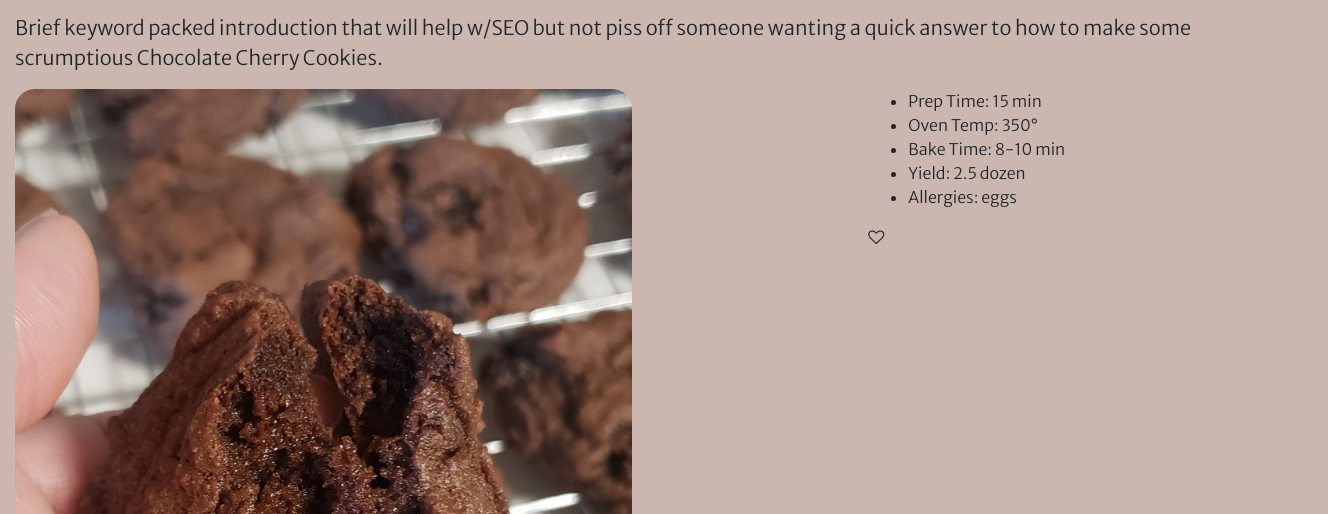
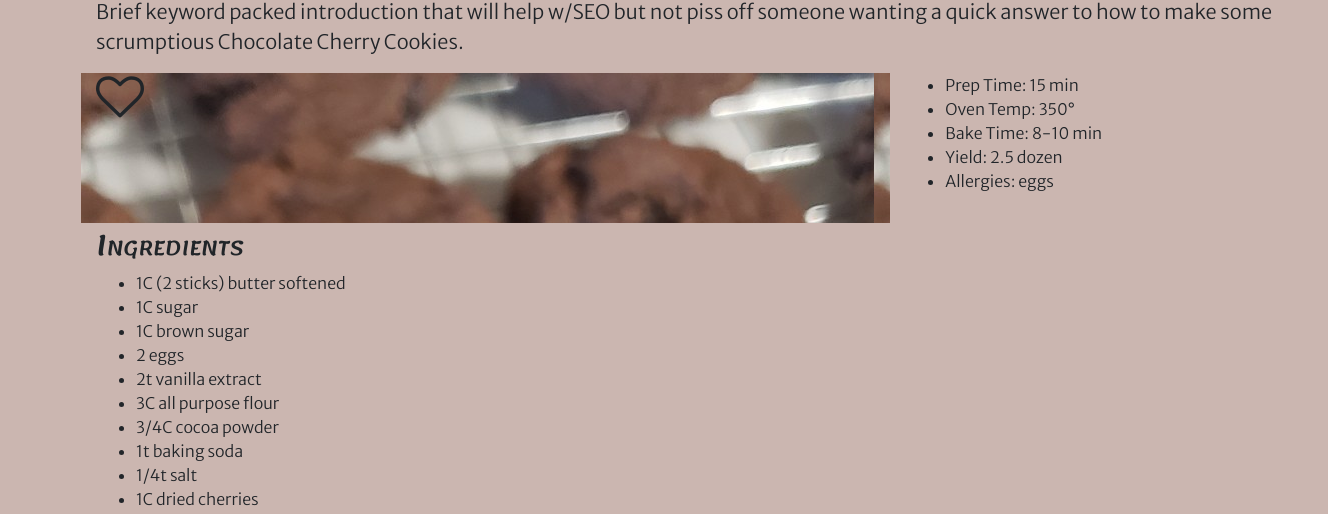
Before and after one commit to S-Toney/RecipeTemplate, a plain HTML site: page RecipeTemplate/index.html in a window 1280 px wide. Shown: the part 438-952 px from the top of the page, 1328 px wide, since content can reach past the window. Drawn offline with Linux system fonts and the light colour scheme.

Commit message:
work on image and icon

```diff
--- a/RecipeTemplate/css/custom.css
+++ b/RecipeTemplate/css/custom.css
@@ -6,6 +6,22 @@ body {
 
 body img {
     border-radius: 20px;
+}
+
+#recipeImg {
+    background-image: url('../img/insideCCCSmall.jpg');
+    display: block;
+    z-index: 1;
+    /*max-height: ;*/
+    min-height: 150px;
+}
+
+#recipeIcon {
+    position: absolute;
+    color: red;
+    font-size: 2.5em;
+    z-index: 2;
+    padding: 2em;
 }
 
 .merriweatherSans {
@@ -58,7 +74,6 @@ nav {
     background-size: cover;
     background-repeat: no-repeat;
     padding: 3em;
-    margin-bottom: 2em;
     text-shadow: 2px 2px 3px #e1b7ab;
 }
 
@@ -66,6 +81,11 @@ nav {
     background-color: rgba(153, 111, 99, .5);
     border-radius:20px;
     padding: 2em;
+}
+
+.recipe {
+    margin: 0 3em;
+    padding: 1em 3em;
 }
 
 .gold {
--- a/RecipeTemplate/index.html
+++ b/RecipeTemplate/index.html
@@ -56,14 +56,16 @@
             <h2 class="gold">&#9733; &#9733; &#9733; &#9733; &#9734;</h2>
         </div>
     </section>
-    <div class="container-fluid">
+    <div class="container-fluid recipe">
         <section class="mCenter">
             <article class="d-inline-block">
                 <p class="lead">
                     Brief keyword packed introduction that will help w/SEO but not piss off someone wanting a quick answer to how to make some scrumptious Chocolate Cherry Cookies.
                 </p>
                 <div class="row">
-                    <div class="col-md-8 col-sm-9"><img src="img/insideCCCSmall.jpg" alt="Inside the cookie" class="img-fluid w-75" /></div>
+                    <div class="col-md-8 col-sm-9 clearfix" id="recipeImg">
+                   <i class="fa fa-heart-o float-left fa-3x" aria-hidden="true"></i>
+                    </div>
                     <div class="col-md-4 col-sm-3">
                         <ul>
                             <li>Prep Time: 15 min</li>
@@ -72,7 +74,7 @@
                             <li>Yield: 2.5 dozen</li>
                             <li>Allergies: eggs</li>
                         </ul>
-                        <i class="fa fa-heart-o" aria-hidden="true"></i>
+
                     </div>
                 </div>
             </article>
@@ -104,6 +106,8 @@
         </section>
         <section>
             <h2>Reviews:</h2>
+            <input type="text" name="name" value="" />
+
         </section>
     </div>
     <footer></footer>
```
